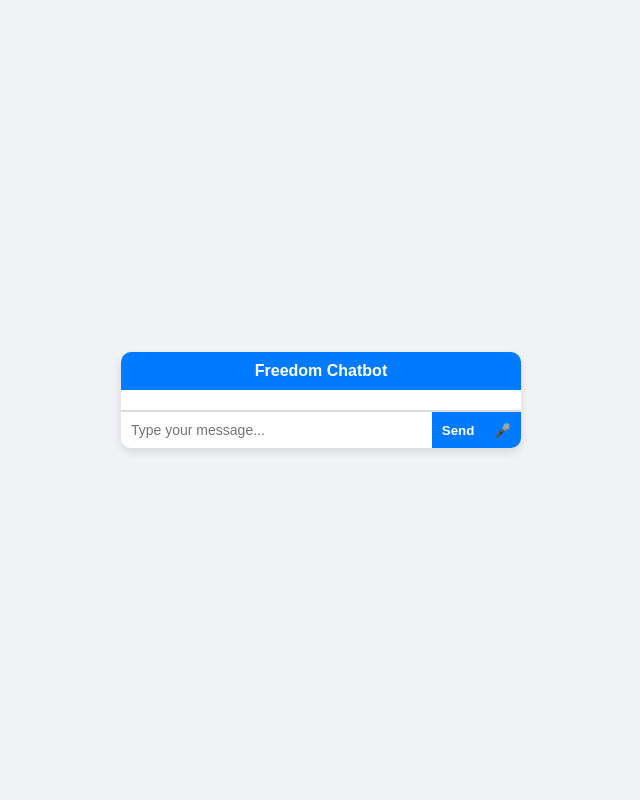
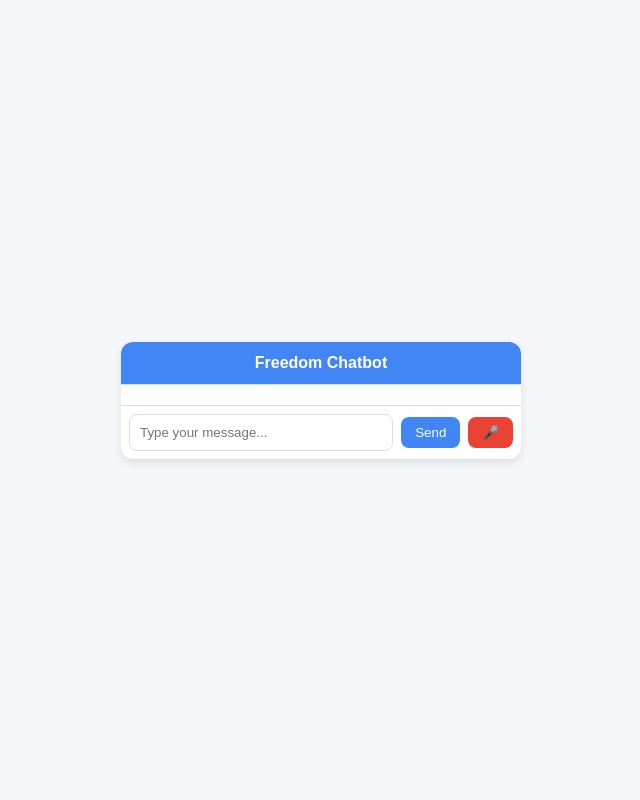
Before and after one commit to freedombydesign/freedom-chatbot, a Flask app: page / in a window 1280 px wide. Shown: the whole page, without its empty margins (319-959 px from the left). Run offline with Flask 3, Linux system fonts and the light colour scheme.

Commit message:
Update index.html

```diff
--- a/templates/index.html
+++ b/templates/index.html
@@ -3,31 +3,30 @@
 <head>
   <meta charset="UTF-8">
   <meta name="viewport" content="width=device-width, initial-scale=1.0">
-  <title>Chatbot with Voice</title>
+  <title>Freedom Chatbot</title>
   <style>
     body {
       font-family: Arial, sans-serif;
-      background-color: #f0f2f5;
-      margin: 0;
-      padding: 0;
+      background: #f5f7fa;
       display: flex;
       justify-content: center;
       align-items: center;
       height: 100vh;
+      margin: 0;
     }
     .chat-container {
       width: 400px;
       background: #fff;
-      border-radius: 10px;
-      box-shadow: 0 4px 8px rgba(0,0,0,0.1);
+      border-radius: 12px;
+      box-shadow: 0 4px 10px rgba(0,0,0,0.1);
+      overflow: hidden;
       display: flex;
       flex-direction: column;
-      overflow: hidden;
     }
     .chat-header {
-      background: #007bff;
-      color: #fff;
-      padding: 10px;
+      background: #4285f4;
+      color: white;
+      padding: 12px;
       text-align: center;
       font-weight: bold;
     }
@@ -35,49 +34,48 @@
       flex: 1;
       padding: 10px;
       overflow-y: auto;
+      border-top: 1px solid #ddd;
       border-bottom: 1px solid #ddd;
-    }
-    .chat-message {
-      margin: 5px 0;
-    }
-    .chat-message.user {
-      text-align: right;
-      color: #007bff;
-    }
-    .chat-message.bot {
-      text-align: left;
-      color: #333;
     }
     .chat-input {
       display: flex;
-      border-top: 1px solid #ddd;
+      align-items: center;
+      padding: 8px;
     }
-    .chat-input input {
+    input[type="text"] {
       flex: 1;
+      padding: 10px;
+      border: 1px solid #ddd;
+      border-radius: 8px;
+      margin-right: 8px;
+    }
+    button {
+      padding: 8px 14px;
       border: none;
-      padding: 10px;
-      font-size: 14px;
-    }
-    .chat-input button {
-      border: none;
-      padding: 10px;
+      border-radius: 8px;
+      background: #4285f4;
+      color: white;
       cursor: pointer;
-      background: #007bff;
-      color: white;
-      font-weight: bold;
-    }
-    .chat-input button:hover {
-      background: #0056b3;
     }
     .mic-button {
-      border: none;
-      background: #28a745;
-      color: white;
-      padding: 10px;
-      cursor: pointer;
+      margin-left: 8px;
+      background: #ea4335;
     }
-    .mic-button:hover {
-      background: #1e7e34;
+    .waveform {
+      height: 30px;
+      width: 100%;
+      display: flex;
+      align-items: flex-end;
+      gap: 2px;
+    }
+    .bar {
+      width: 3px;
+      background: #4285f4;
+      animation: bounce 1s infinite ease-in-out;
+    }
+    @keyframes bounce {
+      0%, 100% { height: 5px; }
+      50% { height: 30px; }
     }
   </style>
 </head>
@@ -85,87 +83,91 @@
   <div class="chat-container">
     <div class="chat-header">Freedom Chatbot</div>
     <div class="chat-box" id="chat-box"></div>
+    <div class="waveform" id="waveform" style="display:none;"></div>
     <div class="chat-input">
       <input type="text" id="user-input" placeholder="Type your message...">
       <button onclick="sendMessage()">Send</button>
-      <button class="mic-button" onclick="toggleRecording()">🎤</button>
+      <button class="mic-button" id="micBtn" onclick="toggleRecording()">🎤</button>
     </div>
   </div>
 
   <script>
-    const chatBox = document.getElementById('chat-box');
-    const userInput = document.getElementById('user-input');
+    const chatBox = document.getElementById("chat-box");
+    const userInput = document.getElementById("user-input");
+    const micBtn = document.getElementById("micBtn");
+    const waveform = document.getElementById("waveform");
+
+    // Create waveform bars
+    for(let i=0;i<20;i++){
+      let bar = document.createElement("div");
+      bar.className = "bar";
+      bar.style.animationDelay = `${i*0.05}s`;
+      waveform.appendChild(bar);
+    }
+
     let isRecording = false;
     let recognition;
+    let synth = window.speechSynthesis;
 
-    function appendMessage(content, sender) {
-      const messageDiv = document.createElement('div');
-      messageDiv.className = `chat-message ${sender}`;
-      messageDiv.innerText = content;
-      chatBox.appendChild(messageDiv);
+    function appendMessage(sender, text) {
+      const msg = document.createElement("div");
+      msg.innerHTML = `<strong>${sender}:</strong> ${text}`;
+      chatBox.appendChild(msg);
       chatBox.scrollTop = chatBox.scrollHeight;
     }
 
     async function sendMessage(message) {
-      if (!message) message = userInput.value;
-      if (!message) return;
+      const text = message || userInput.value;
+      if (!text) return;
+      appendMessage("You", text);
+      userInput.value = "";
 
-      appendMessage(message, 'user');
-      userInput.value = '';
-
-      const response = await fetch('/chat', {
-        method: 'POST',
-        headers: { 'Content-Type': 'application/json' },
-        body: JSON.stringify({ message })
+      const response = await fetch("/chat", {
+        method: "POST",
+        headers: { "Content-Type": "application/json" },
+        body: JSON.stringify({ message: text })
       });
 
       const data = await response.json();
       if (data.reply) {
-        appendMessage(data.reply, 'bot');
-        playVoice(data.reply);
+        appendMessage("Bot", data.reply);
+        // Speak with natural-sounding voice if available
+        const utterance = new SpeechSynthesisUtterance(data.reply);
+        const voices = synth.getVoices();
+        utterance.voice = voices.find(v => v.name.includes("Google UK English Female")) || voices[0];
+        synth.speak(utterance);
       }
     }
 
     function toggleRecording() {
-      if (!('webkitSpeechRecognition' in window)) {
-        alert('Speech recognition not supported in this browser.');
-        return;
-      }
+      if (!isRecording) {
+        recognition = new (window.SpeechRecognition || window.webkitSpeechRecognition)();
+        recognition.lang = "en-US";
+        recognition.interimResults = true;
 
-      if (!recognition) {
-        recognition = new webkitSpeechRecognition();
-        recognition.continuous = false; // stop after pause
-        recognition.interimResults = false;
-        recognition.lang = 'en-US';
+        recognition.onstart = () => {
+          isRecording = true;
+          micBtn.textContent = "⏹️";
+          waveform.style.display = "flex";
+        };
 
-        recognition.onresult = function(event) {
-          const transcript = event.results[0][0].transcript;
-          sendMessage(transcript);
+        recognition.onresult = (event) => {
+          let transcript = Array.from(event.results)
+            .map(result => result[0].transcript)
+            .join("");
+          userInput.value = transcript;
         };
-      }
 
-      if (!isRecording) {
+        recognition.onend = () => {
+          isRecording = false;
+          micBtn.textContent = "🎤";
+          waveform.style.display = "none";
+          if (userInput.value) sendMessage(userInput.value);
+        };
+
         recognition.start();
-        isRecording = true;
       } else {
         recognition.stop();
-        isRecording = false;
-      }
-    }
-
-    async function playVoice(text) {
-      try {
-        const response = await fetch('/speak', {
-          method: 'POST',
-          headers: { 'Content-Type': 'application/json' },
-          body: JSON.stringify({ text })
-        });
-        const audioBlob = await response.blob();
-        const audioUrl = URL.createObjectURL(audioBlob);
-        const audio = new Audio(audioUrl);
-        audio.play();
-      } catch (err) {
-        console.error('TTS playback failed', err);
       }
     }
   </script>
```
